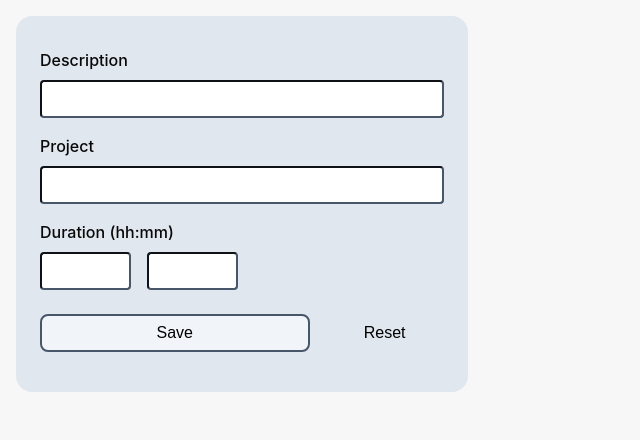
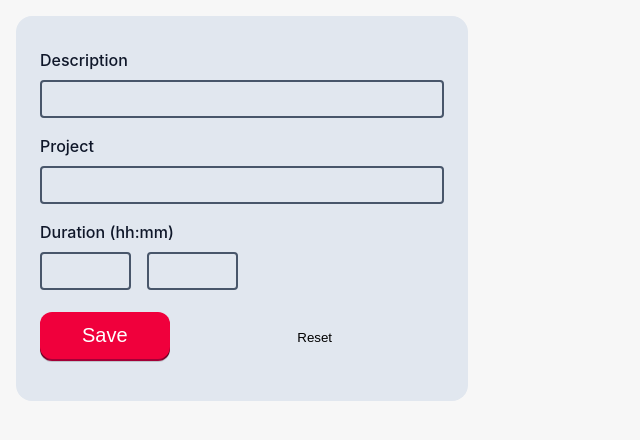
Before and after one commit to benvds/pragmatic_time_tracker, a React (Vite) app: page / in a window 1280 px wide. Shown: the top 440 px of the page, without its empty margins (0-640 px from the left). Built offline with nearby package versions, Linux system fonts and the light colour scheme.

Commit message:
start with Button comp

```diff
--- a/src/App.module.css
+++ b/src/App.module.css
@@ -34,6 +34,12 @@
     gap: calc(var(--spacing-md) / 2);
 }
 
+@media (prefers-color-scheme: dark) {
+    .form {
+        background-color: var(--slate-800);
+    }
+}
+
 .formField {
     display: flex;
     flex-direction: column;
--- a/src/App.tsx
+++ b/src/App.tsx
@@ -1,6 +1,7 @@
 import { FormEventHandler } from "react";
 
 import styles from "./App.module.css";
+import { Button } from "./components/button";
 
 export const App = () => {
     console.debug("rendering app");
@@ -39,9 +40,7 @@ export const App = () => {
                     </div>
                 </div>
                 <div className={styles.formActions}>
-                    <button type="submit" className={styles.buttonSolid}>
-                        Save
-                    </button>
+                    <Button type="submit">Save</Button>
                     <button
                         className={styles.buttonGhost}
                         onClick={console.debug}
--- /dev/null
+++ b/src/components/button/button.module.css
@@ -0,0 +1,76 @@
+/**
+ * original: https://www.joshwcomeau.com/animation/3d-button/
+ */
+
+.pushable {
+    position: relative;
+    border: none;
+    background: transparent;
+    padding: 0;
+    cursor: pointer;
+    outline-offset: 4px;
+    transition: filter 250ms;
+}
+.shadow {
+    position: absolute;
+    top: 0;
+    left: 0;
+    width: 100%;
+    height: 100%;
+    border-radius: 12px;
+    background: hsl(0deg 0% 0% / 0.15);
+    will-change: transform;
+    transform: translateY(1px);
+    transition: transform 600ms cubic-bezier(0.3, 0.7, 0.4, 1);
+}
+.edge {
+    position: absolute;
+    top: 0;
+    left: 0;
+    width: 100%;
+    height: 100%;
+    border-radius: 12px;
+    background: linear-gradient(
+        to left,
+        hsl(340deg 100% 16%) 0%,
+        hsl(340deg 100% 32%) 8%,
+        hsl(340deg 100% 32%) 92%,
+        hsl(340deg 100% 16%) 100%
+    );
+}
+.front {
+    display: block;
+    position: relative;
+    padding: 12px 42px;
+    border-radius: 12px;
+    font-size: 1.25rem;
+    color: white;
+    background: hsl(345deg 100% 47%);
+    will-change: transform;
+    transform: translateY(-2px);
+    transition: transform 68ms cubic-bezier(0.3, 0.7, 0.4, 1);
+}
+.pushable:hover {
+    filter: brightness(110%);
+}
+/**
+.pushable:hover .front {
+    transform: translateY(-3px);
+    transition: transform 68ms cubic-bezier(0.3, 0.7, 0.4, 1.5);
+}
+*/
+.pushable:active .front {
+    transform: translateY(-1px);
+    transition: transform 34ms;
+}
+.pushable:hover .shadow {
+    transform: translateY(3px);
+    transition: transform 68ms cubic-bezier(0.3, 0.7, 0.4, 1.5);
+}
+.pushable:active .shadow {
+    transform: translateY(1px);
+    transition: transform 34ms;
+}
+.pushable:focus:not(:focus-visible) {
+    outline: none;
+}
--- /dev/null
+++ b/src/components/button/button.tsx
@@ -0,0 +1,9 @@
+import styles from "./button.module.css";
+
+export const Button = ({ children, ...props }) => (
+    <button {...props} className={styles.pushable}>
+        <span className={styles.shadow}></span>
+        <span className={styles.edge}></span>
+        <span className={styles.front}>{children}</span>
+    </button>
+);
--- /dev/null
+++ b/src/components/button/index.tsx
@@ -0,0 +1 @@
+export * from "./button";
--- a/src/index.css
+++ b/src/index.css
@@ -31,7 +31,7 @@
     font-weight: 400;
 
     color-scheme: light dark;
-    color: var(--black);
+    color: var(--slate-900);
     background-color: var(--white);
 
     font-synthesis: none;
@@ -39,6 +39,12 @@
     -webkit-font-smoothing: antialiased;
     -moz-osx-font-smoothing: grayscale;
     -webkit-text-size-adjust: 100%;
+}
+@media (prefers-color-scheme: dark) {
+    :root {
+        background-color: var(--slate-990);
+        color: var(--slate-200);
+    }
 }
 
 a {
@@ -58,41 +64,6 @@ body {
     min-height: 100vh;
 }
 
-button {
-    background-color: var(--slate-100);
-    border-style: solid;
-    border-width: var(--border-w-md);
-    /* border-bottom-width: var(--border-w-lg); */
-    border-color: var(--slate-600);
-    border-radius: var(--spacing-sm);
-    cursor: pointer;
-    font-size: 1rem;
-    transform: translate3d(0, 0, 0);
-}
-/* button:before {
-    background-color: var(--slate-100);
-    border-radius: var(--spacing-sm);
-    bottom: 0;
-    box-shadow: 0 var(--__internal__lip-width) 0
-        var(--web-ui_button-border-color, rgb(var(--color-whale)));
-    content: "";
-    left: 0;
-    position: absolute;
-    right: 0;
-    top: 0;
-    z-index: -1;
-} */
-button:hover,
-button:focus,
-button:focus-visible {
-    background-color: var(--slate-200);
-    border-color: var(--slate-900);
-}
-button:active {
-    /* border-bottom-width: var(--border-w-md); */
-    transform: translate3d(0px, 4px, 0px);
-}
-
 button,
 label {
     font-weight: 500;
@@ -101,23 +72,17 @@ label {
 
 input[type="text"],
 input[type="number"] {
+    border-style: solid;
     border-color: var(--slate-600);
     border-radius: var(--spacing-xs);
     padding: calc(var(--font-size-md) / 2);
     font-size: var(--font-size-md);
+    background-color: var(--slate-200);
 }
-
 @media (prefers-color-scheme: dark) {
-    :root {
-        background-color: #213547;
-        color: hsl(0, 0%, 80%);
-    }
-
-    a:hover {
-        color: #747bff;
-    }
-
-    button {
-        background-color: #f9f9f9;
+    input[type="text"],
+    input[type="number"] {
+        border-color: var(--slate-400);
+        background-color: var(--slate-800);
     }
 }
```
Also changed, not shown: src/components/index.ts (added).
